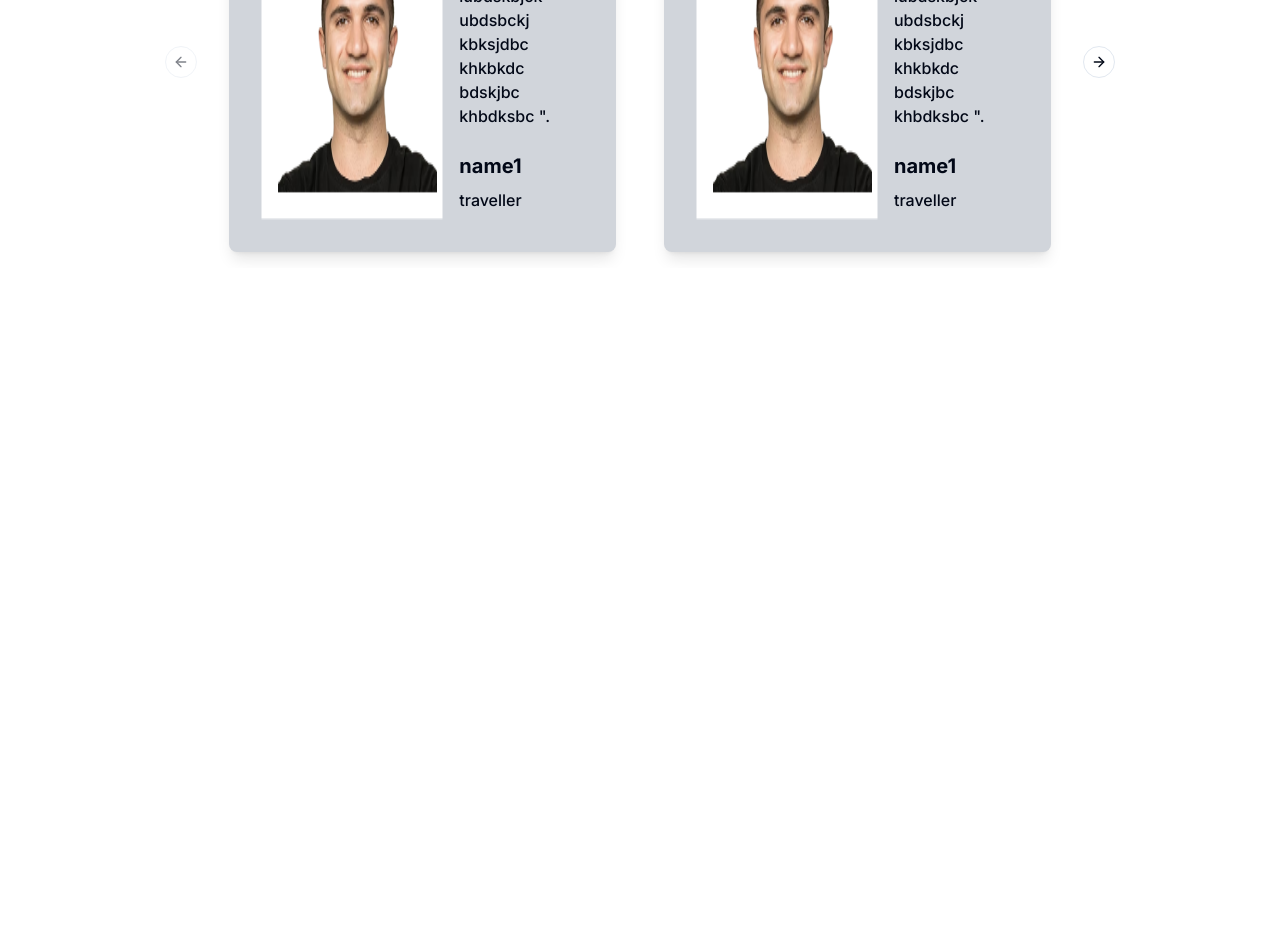
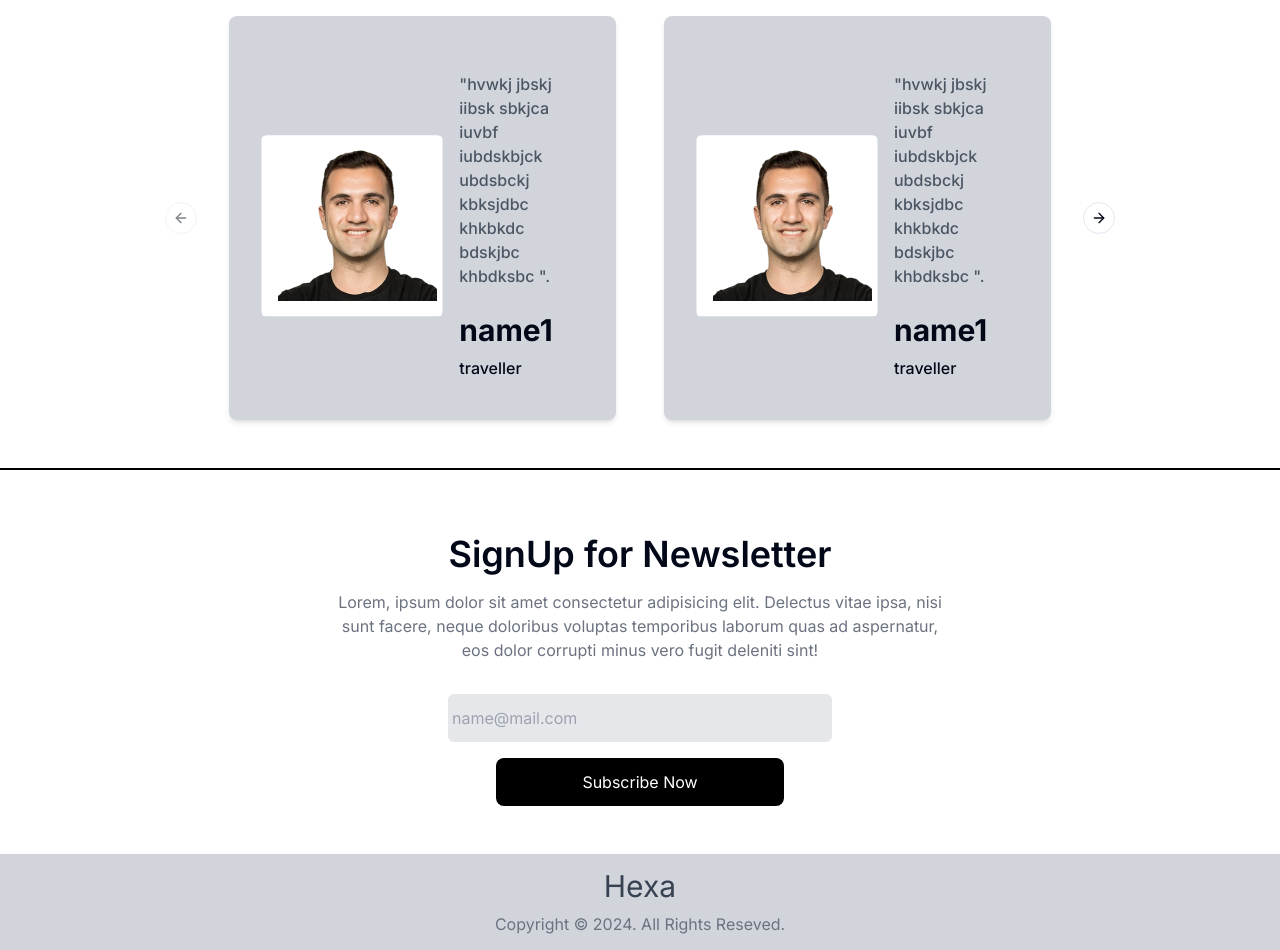
Before and after one commit to Macky151203/ecommerce, a Next.js app: page / in a window 1280 px wide. Shown: the part 480-1430 px from the top of the page. Before the commit the page ends 800 px from the top, so only its background shows below. Built offline with nearby package versions, Linux system fonts and the light colour scheme.

Commit message:
made some changes

```diff
--- a/app/page.tsx
+++ b/app/page.tsx
@@ -78,7 +78,7 @@ export default function Home() {
   }
 
   return (
-    <div>
+    <div className='max-w-full'>
       <div className='flex flex-col justify-center text-white items-center bg-slate-200'>
         <button onClick={handlecheckout} className='rounded-md w-48 text-xl bg-green-500 p-2 m-4'>Checkout</button>
         <Link href='/product/1'><div className='bg-red-500 m-4 p-2 text-xl rounded-lg'>Product 1</div></Link>
@@ -88,18 +88,19 @@ export default function Home() {
 
 
       {/* carousel */}
-      {/* <CarouselItem className="md:basis-1/2 lg:basis-1/2">
-              <div className='bg-slate-300 rounded-lg m-4'>
-                item1
-              </div>
-            </CarouselItem> */}
-      <div className='flex flex-row justify-center items-center mt-8'>
-        <Carousel className='w-2/3'>
+
+
+      <div className='flex flex-col justify-center items-center mt-8'>
+        <div className='flex text-center flex-col justify-center items-center gap-4  m-4 mb-12'>
+          <div className='lg:text-4xl text-3xl font-semibold'>This is what our customers say about us</div>
+          <div className='text-gray-500'>Hear the review from our customers they have written it by themselves</div>
+        </div>
+        <Carousel className='w-2/3 '>
           <CarouselContent className=''>
             {reviewdata.map((data, i) => {
               return (
                 <>
-                  <CarouselItem key={data.name} className="lg:basis-1/2">
+                  <CarouselItem key={data.name} className="lg:basis-1/1 xl:basis-1/2 md:basis-1/1">
                     <Card name={data.name} review={data.review} type={data.type} />
                   </CarouselItem>
                 </>
@@ -112,6 +113,21 @@ export default function Home() {
 
       </div>
 
+      {/* newsletter */}
+      <div className='w-full h-[2px] bg-black my-8'></div>
+      <div className='flex flex-col m-4 mt-16 justify-center items-center'>
+            <div className='lg:text-4xl text-3xl text-center font-semibold'>SignUp for Newsletter</div>
+            <div className='md:w-1/2 mt-4 text-center text-gray-500'>Lorem, ipsum dolor sit amet consectetur adipisicing elit. Delectus vitae ipsa, nisi sunt facere, neque doloribus voluptas temporibus laborum quas ad aspernatur, eos dolor corrupti minus vero fugit deleniti sint!</div>
+            <div><input className='rounded-md bg-gray-200 w-72 md:w-96 m-4 mt-8 h-12 p-1' placeholder='name@mail.com' type='text' /></div>
+            <div><button className='p-2 w-72 h-12 rounded-lg bg-black text-white text-center '>Subscribe Now</button></div>
+      </div>
+
+      {/* footer */}
+      <div className='bg-gray-300 flex-col flex justify-center gap-2 items-center w-full h-24 mt-12'>
+            <div className='md:text-3xl text-2xl text-gray-700'>Hexa</div>
+            <div className=' text-gray-500'>Copyright © 2024. All Rights Reseved.</div>
+      </div>
+
 
     </div>
   )
--- a/components/card.tsx
+++ b/components/card.tsx
@@ -10,11 +10,11 @@ interface Data{
 function Card(data:Data) {
   return (
     <>
-      <div className="bg-gray-300 shadow-lg rounded-lg gap-2 m-4 p-2 lg:p-8 flex flex-col md:flex-col lg:flex-row">
-        <Image src={img} alt="error" className="" />
+      <div className="bg-gray-300 text-center md:text-left shadow-md justify-center items-center rounded-lg gap-2 m-4 p-2 lg:p-8 lg:pt-12 flex flex-col md:flex-col lg:flex-row">
+        <Image src={img} alt="error" className="rounded-md" />
         <div className="sm:w-2/3 p-1">
-          <div className="p-1 text-md font-medium">"{data.review}".</div>
-          <div className="mt-4 p-1 text-xl font-bold">{data.name}</div>
+          <div className="p-1 text-md font-medium text-gray-600">"{data.review}".</div>
+          <div className="mt-4 p-1 text-3xl font-bold">{data.name}</div>
           <div className="p-1 text-md font-medium">{data.type}</div>
         </div>
       </div>
```
